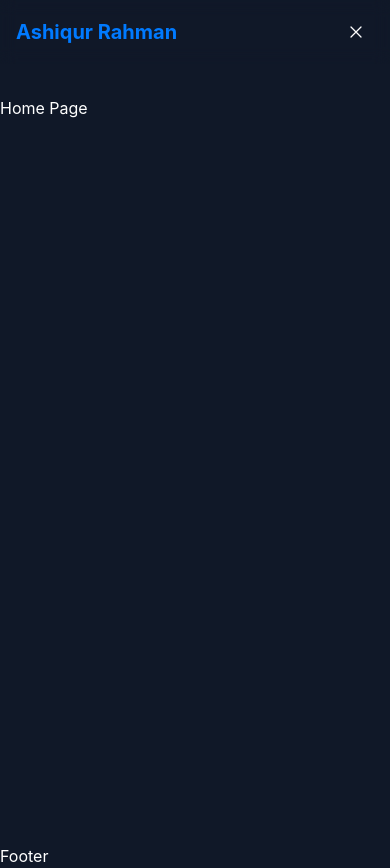
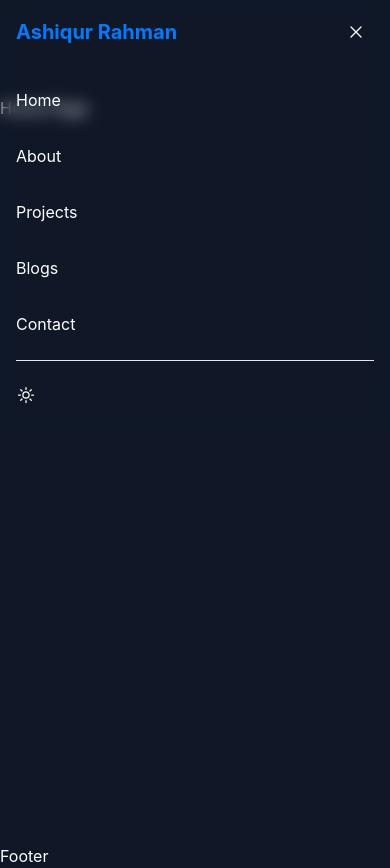
Before and after one commit to Ashiqur97/Portfolio-using-next-js-framar-motion, a Next.js app: page / in a window 390 px wide. Both pictures are taken after a click on the button 356 px from the left and 32 px from the top of the page. Built offline with nearby package versions, Linux system fonts and the light colour scheme.

Commit message:
updating

```diff
--- a/src/app/components/Navbar.tsx
+++ b/src/app/components/Navbar.tsx
@@ -6,9 +6,10 @@ import React,{useState} from 'react'
 import { Bars3Icon, MoonIcon, SunIcon, XMarkIcon } from '@heroicons/react/24/outline';
 
 const Navbar = () => {
-  const theme = "dark"
-    const [isMobileMenuOpen,setIsMobileMenuOpen] = useState<boolean>(false);
+  const theme = "dark";
+  const [isMobileMenuOpen, setIsMobileMenuOpen] = useState<boolean>(false);
   const pathname = usePathname();
+
   const toggleMobileMenu = () => {
     setIsMobileMenuOpen(!isMobileMenuOpen);
   }
@@ -20,11 +21,14 @@ const Navbar = () => {
     { href: '/blogs', label: 'Blogs' },
     { href: '/contact', label: 'Contact' },
   ];
+
   return (
-    <nav className='fixed w-full  dark:bg-dark/80 backdrop-blur-sm z-50'>
+    <nav className='fixed w-full dark:bg-dark/80 backdrop-blur-sm z-50'>
       <div className='container max-w-7xl mx-auto px-4'>
-            <div  className="flex items-center justify-between h-16">
-                <Link  href="/" className="text-xl font-bold text-primary">Ashiqur Rahman</Link>
+        <div className="flex items-center justify-between h-16">
+          <Link href="/" className="text-xl font-bold text-primary">
+            Ashiqur Rahman
+          </Link>
 
           <div className='hidden md:flex items-center space-x-8'>
             {menuItems.map((item) => {
@@ -33,35 +37,66 @@ const Navbar = () => {
                 <Link
                   key={item.href}
                   href={item.href}
-                className={`hover:text-primary transition-colors font-medium ${isActive ? 'text-primary' : ''}`}
+                  className={`hover:text-primary transition-colors font-medium ${
+                    isActive ? 'text-primary' : ''
+                  }`}
                 >
                   {item.label}
                 </Link>
               );
             })}
 
-          <button className='p-2 rounded-lg hover:bg-gray-100 text-priamry dark:hover:bg-gray-800 transition-colors cursor-pointer'>
-            {
-              theme === "dark" ? (
-                <SunIcon className='w-5 h-5'/>
+            <button className='p-2 rounded-lg hover:bg-gray-100 text-white hover:text-primary dark:hover:bg-gray-800 transition-colors cursor-pointer'>
+              {theme === "dark" ? (
+                <SunIcon className='w-5 h-5' />
               ) : (
-                <MoonIcon className='w-5 h-5'/>
-              )
-            }
+                <MoonIcon className='w-5 h-5' />
+              )}
             </button>
           </div>
 
           <button
             onClick={toggleMobileMenu}
             className='md:hidden p-2 rounded-lg hover:bg-gray-100 dark:hover:bg-gray-800 transition-colors cursor-pointer'>
-                  {
-                    isMobileMenuOpen ? (<XMarkIcon className='w-5 h-5'/>) : (<Bars3Icon className='w-5 h-5'/>)
-                  }
+            {isMobileMenuOpen ? (
+              <XMarkIcon className='w-5 h-5'/>
+            ) : (
+              <Bars3Icon className='w-5 h-5'/>
+            )}
+          </button>
+        </div>
+
+        {isMobileMenuOpen && (
+          <div className='md:hidden'>
+            <div className='py-4 space-y-4'>
+              {menuItems.map((item, index) => (
+                <div key={index} onClick={toggleMobileMenu} className=''>
+                  <Link
+                    href={item.href}
+                    className= 'block py-2 hover:text-primary transition-colors'
+                  >
+                    {item.label}
+                  </Link>
+                </div>
+              ))}
+              <div className='pt-4 mt-4 border-t border-gray-200 dark:border-gray-700'>
+                <button
+                  className='flex items-center py-2 hover:text-primary transition-colors'
+                  onClick={() => {}}
+                >
+                  {theme === 'dark' ? (
+                    <SunIcon className='w-5 h-5 mr-2' />
+                  ) : (
+                    <MoonIcon className='w-5 h-5 mr-2' />
+                  )}
                 </button>
               </div>
             </div>
+          </div>
+        )}
+      </div>
     </nav>
-  )
-}
+  );
+};
 
-export default Navbar
+export default Navbar;
```
Also changed, not shown: src/app/context/ThemeContext.tsx (added). Lines whose indentation alone changed are shown as unchanged.
